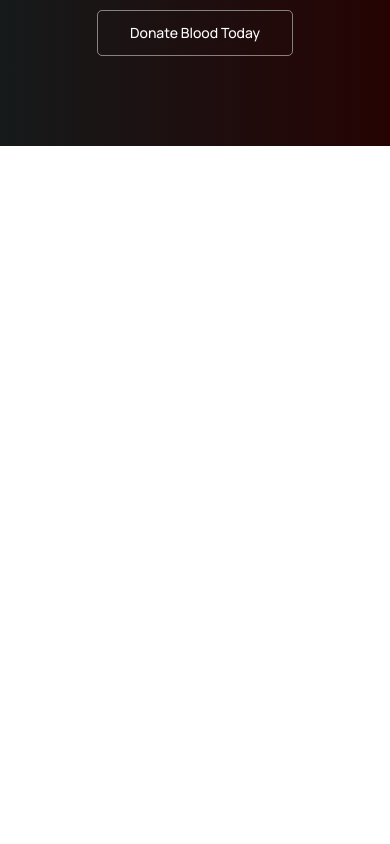
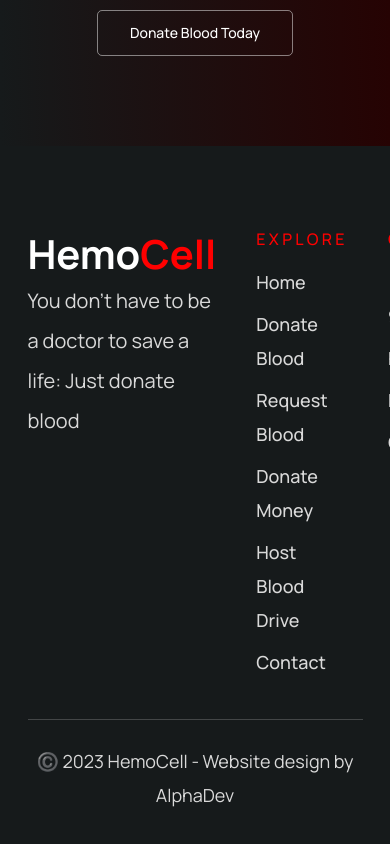
Before and after one commit to moazamdev/hemocell, a React (Vite) app: page / in a window 390 px wide. Shown: the part 5014-5858 px from the top of the page. Before the commit the page ends 5160 px from the top, so only its background shows below. Built offline with nearby package versions, Linux system fonts and the light colour scheme; a web font is replaced by a local one.

Commit message:
created home page without responsive

```diff
--- a/src/components/pages/home/home-page.jsx
+++ b/src/components/pages/home/home-page.jsx
@@ -6,6 +6,7 @@ import SideBySideComponent from "../../sections/side-by-side/side-by-side-compon
 import QuoteComponent from "../../sections/quote/quote-component";
 import CriteriaComponent from "../../sections/criteria/criteria-component";
 import BeforeFooterCTA from "../../sections/before-footer-cta/before-footer-cta-components";
+import FooterComponent from "../../sections/footer/footer-component";
 
 const HomePage = () => {
 	const HomePageDetails = [
@@ -69,6 +70,7 @@ const HomePage = () => {
 			<SideBySideComponent {...HomePageDetails[2]} />
 			<CriteriaComponent {...HomePageDetails[3]} />
 			<BeforeFooterCTA />
+			<FooterComponent />
 		</>
 	);
 };
--- a/src/components/sections/footer/footer-component.jsx
+++ b/src/components/sections/footer/footer-component.jsx
@@ -1,31 +1,108 @@
-import "./footer-styles.scss";
+// import "./footer-styles.scss";
 
-import ButtonComponent from "../button/button-component";
-import GroupedHeadingComponent from "../grouped-heading/grouped-heading-component";
+const FooterComponent = () => {
+	const exploreLinks = [
+		{
+			title: "Home",
+			link: "/",
+		},
+		{
+			title: "Donate Blood",
+			link: "/donate-blood",
+		},
+		{
+			title: "Request Blood",
+			link: "/need-blood",
+		},
+		{
+			title: "Donate Money",
+			link: "https://donorbox.org/donate-money-11",
+		},
+		{
+			title: "Host Blood Drive",
+			link: "/host-blood-drive",
+		},
+		{
+			title: "Contact",
+			link: "/contact",
+		},
+	];
 
-const BeforeFooterCTA = ({ subheadingText, headingText, classHint }) => {
+	const contactLinks = [
+		{
+			title: "(+92)-304-050-9060",
+			link: "tel:+923040509060",
+		},
+		{
+			title: "help@hemocell.com",
+			link: "mailto:help@hemocell.com",
+		},
+		{
+			title: "Karachi, Pakistan",
+			link: "https://goo.gl/maps/QCLpYP3yyUqdT8HA7",
+		},
+		{
+			title: "Open 24/7",
+			link: "/contact",
+		},
+	];
+
 	return (
-		<section className="before-footer-cta two-cta-wrapper flex flex-col justify-center items-center w-full mx-auto my-0 px-2.5 py-[80px]">
-			<div className="two-cta-container relative w-[min(100%_-_15px,1250px)] flex flex-row justify-center mx-auto my-0 p-2.5">
-				<div
-					className={` flex flex-col justify-center items-center w-full relative z-[25] overflow-hidden`}
-				>
-					<GroupedHeadingComponent
-						subheadingText={"Be a hero, save a life today!"}
-						headingText={"Donate Blood, Donate Hope."}
-						mode="light"
-						position="center"
-						boxWidth="large"
-					/>
-					<ButtonComponent
-						buttonText={"Donate Blood Today"}
-						buttonLink={"/donate-blood"}
-                        buttonType="line"
-					/>
+		<section className="footer two-cta-wrapper flex flex-col justify-center items-center w-full mx-auto my-0 px-2.5 pt-[70px] pb-[40px] bg-dark">
+			<div className="two-cta-container relative w-[min(100%_-_15px,1250px)]  mx-auto my-0 p-2.5">
+				<div className="first-section-wrapper grid grid-cols-[1.5fr_1fr_1fr] gap-10">
+					<div className="footer-col first-col flex flex-col">
+						<h2 className="not-italic font-bold text-[40px] leading-[55px] text-white">
+							Hemo<span className="text-[red]">Cell</span>
+						</h2>
+						<h3 className="not-italic font-normal text-[20px] leading-10 text-[#D9D9D9]">
+							You don't have to be a doctor to save a life: Just
+							donate blood
+						</h3>
+					</div>
+					<div className="footer-col second-col">
+						<h3 className="not-italic font-medium text-[16px] leading-[27px] tracking-[0.21em] uppercase text-[red] mb-3">
+							Explore
+						</h3>
+						<ul className="flex flex-col gap-2">
+							{exploreLinks.map((link, index) => (
+								<li key={index}>
+									<a
+										className="not-italic font-medium text-[18px] leading-[34px] text-[#D9D9D9]"
+										href={link.link}
+									>
+										{link.title}
+									</a>
+								</li>
+							))}
+						</ul>
+					</div>
+					<div className="footer-col third-col">
+						<h3 className="not-italic font-medium text-[16px] leading-[27px] tracking-[0.21em] uppercase text-[red] mb-3">
+							Contact
+						</h3>
+						<ul className="flex flex-col gap-2">
+							{contactLinks.map((link, index) => (
+								<li key={index}>
+									<a
+										className="not-italic font-medium text-[18px] leading-[34px] text-[#D9D9D9]"
+										href={link.link}
+									>
+										{link.title}
+									</a>
+								</li>
+							))}
+						</ul>
+					</div>
+				</div>
+				<div className="footer-col fourth-col text-center mt-10 border-t-[1px] border-off_white/[.2] pt-6">
+					<h3 className="not-italic text-center font-regular text-[18px] leading-[34px] text-[#D9D9D9] ">
+						©️ 2023 HemoCell - Website design by AlphaDev
+					</h3>
 				</div>
 			</div>
 		</section>
 	);
 };
 
-export default BeforeFooterCTA;
+export default FooterComponent;
```
